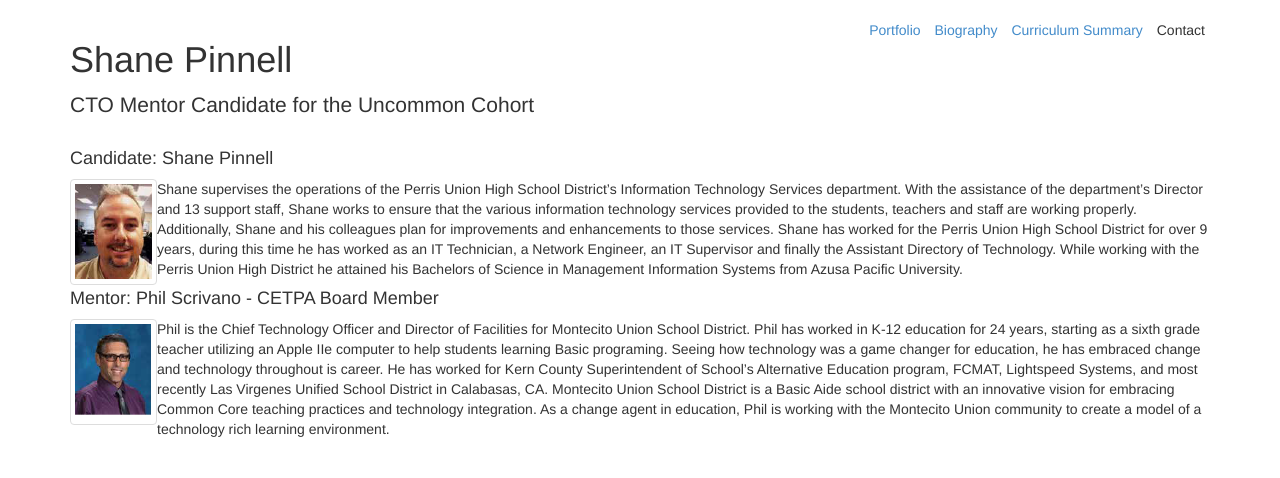
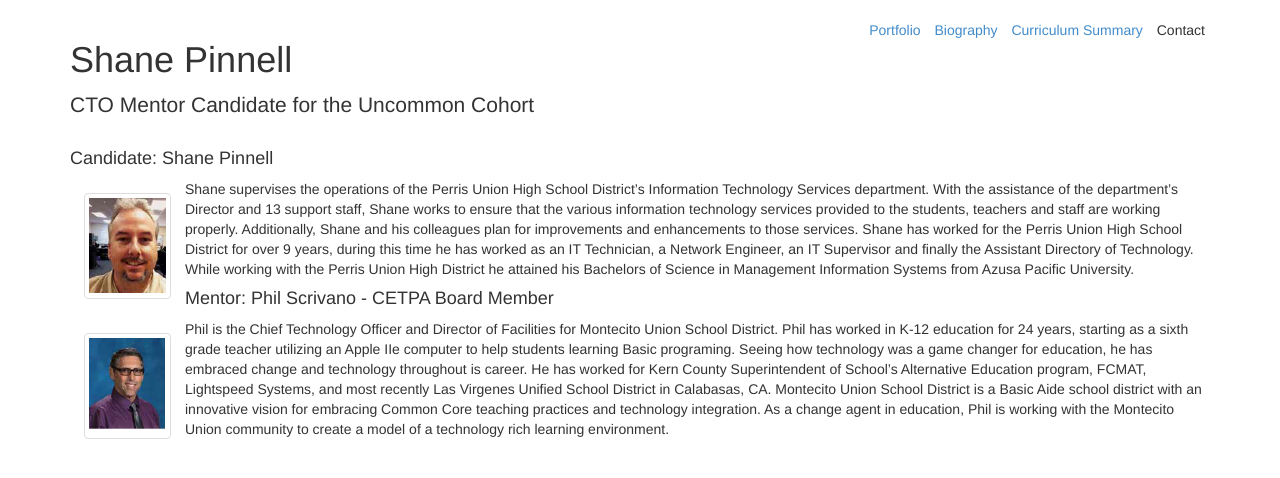
Before and after one commit to shanepinnell/shanepinnell.github.io, a Jekyll site: the page built from cto_mentor/biography.html, in a window 1280 px wide. Shown: the top 478 px of the page. Built offline with Jekyll 4.4.1, drawn with Linux system fonts in a browser that asks for light colours; nearby versions of some CDN libraries; library files that are not in the unit come from our copies.

Commit message:
updated biography

```diff
--- a/cto_mentor/biography.html
+++ b/cto_mentor/biography.html
@@ -3,13 +3,13 @@
 title: Shane Pinnell CTO Portfolio
 ---
 <h4>Candidate: Shane Pinnell</h4>
-<img src="/assets/images/shane.png" alt="Shane Pinnell" class="img-thumbnail pull-left" />
+<img src="/assets/images/shane.png" alt="Shane Pinnell" class="img-thumbnail pull-left" style="margin:1em" />
 <p>
 	Shane supervises the operations of the Perris Union High School District’s Information Technology Services department. With the assistance of the department’s Director and 13 support staff, Shane works to ensure that the various information technology services provided to the students, teachers and staff are working properly. Additionally, Shane and his colleagues plan for improvements and enhancements to those services. Shane has worked for the Perris Union High School District for over 9 years, during this time he has worked as an IT Technician, a Network Engineer, an IT Supervisor and finally the Assistant Directory of Technology. While working with the Perris Union High District he attained his Bachelors of Science in Management Information Systems from Azusa Pacific University.
 </p>
 
 <h4>Mentor: Phil Scrivano - CETPA Board Member</h4>
-<img src="/assets/images/phil.png" alt="Phil Scrivano" class="img-thumbnail pull-left" />
+<img src="/assets/images/phil.png" alt="Phil Scrivano" class="img-thumbnail pull-left" style="margin:1em" />
 <p>
 	Phil is the Chief Technology Officer and Director of Facilities for Montecito Union School District. Phil has worked in K-12 education for 24 years, starting as a sixth grade teacher utilizing an Apple IIe computer to help students learning Basic programing. Seeing how technology was a game changer for education, he has embraced change and technology throughout is career. He has worked for Kern County Superintendent of School’s Alternative Education program, FCMAT, Lightspeed Systems, and most recently Las Virgenes Unified School District in Calabasas, CA. Montecito Union School District is a Basic Aide school district with an innovative vision for embracing Common Core teaching practices and technology integration. As a change agent in education, Phil is working with the Montecito Union community to create a model of a technology rich learning environment.
 </p>
```
